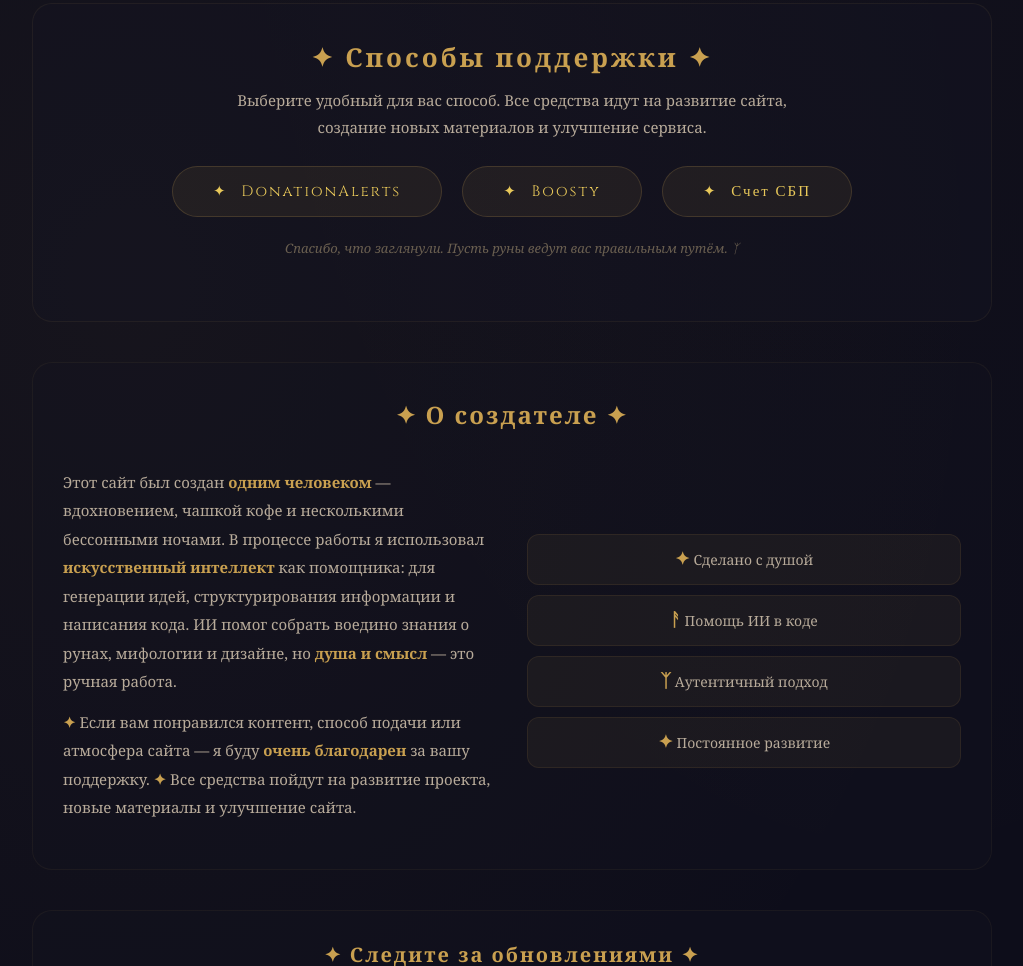
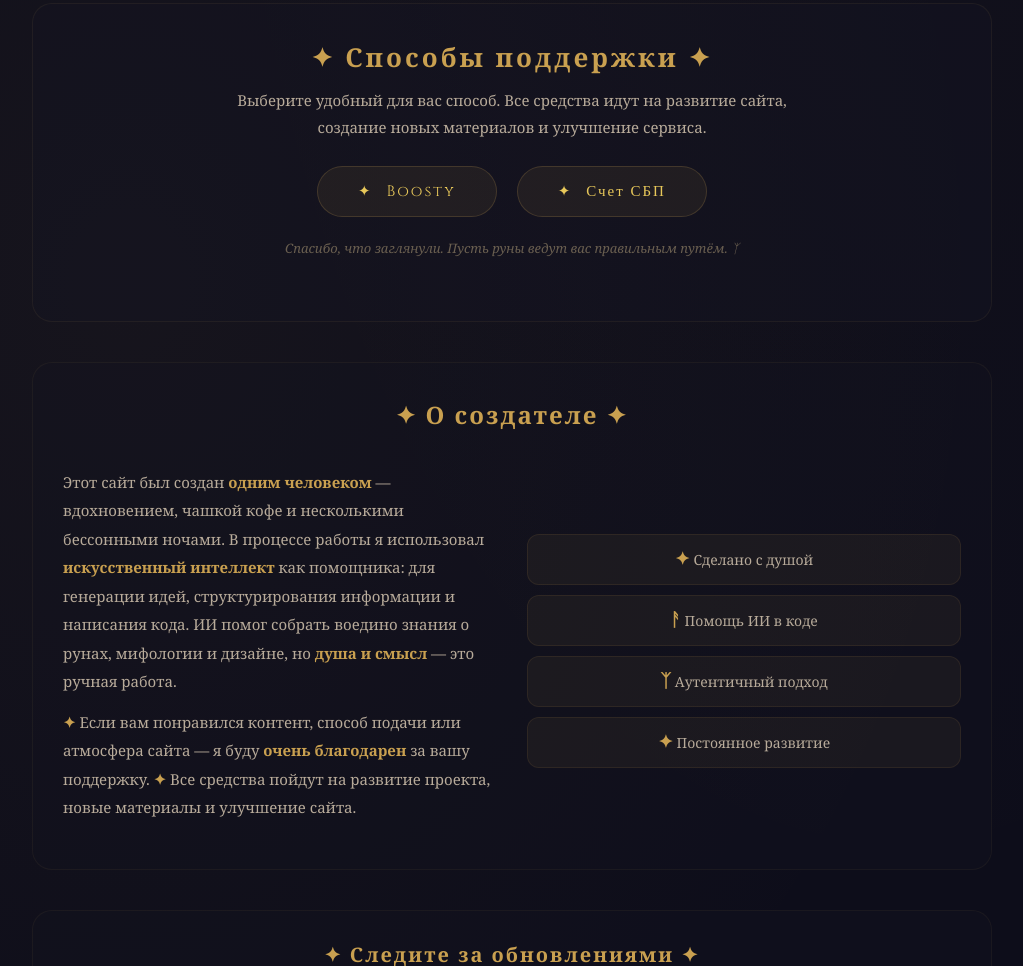
Before and after one commit to iliya-Runi/rynii, a plain HTML site: page support.html in a window 1280 px wide. Shown: the part 952-1918 px from the top of the page, without its empty margins (128-1151 px from the left). Drawn offline with Linux system fonts and the light colour scheme.

Commit message:
Update support.html

```diff
--- a/support.html
+++ b/support.html
@@ -526,9 +526,6 @@
                     создание новых материалов и улучшение сервиса.
                 </p>
                 <div class="donate-buttons">
-                    <a href="https://www.donationalerts.com/r/ElderFuthark" target="_blank">
-                        <span class="icon">✦</span> DonationAlerts
-                    </a>
                     <a href="https://boosty.to/ElderFuthark" target="_blank">
                         <span class="icon">✦</span> Boosty
                     </a>
```
